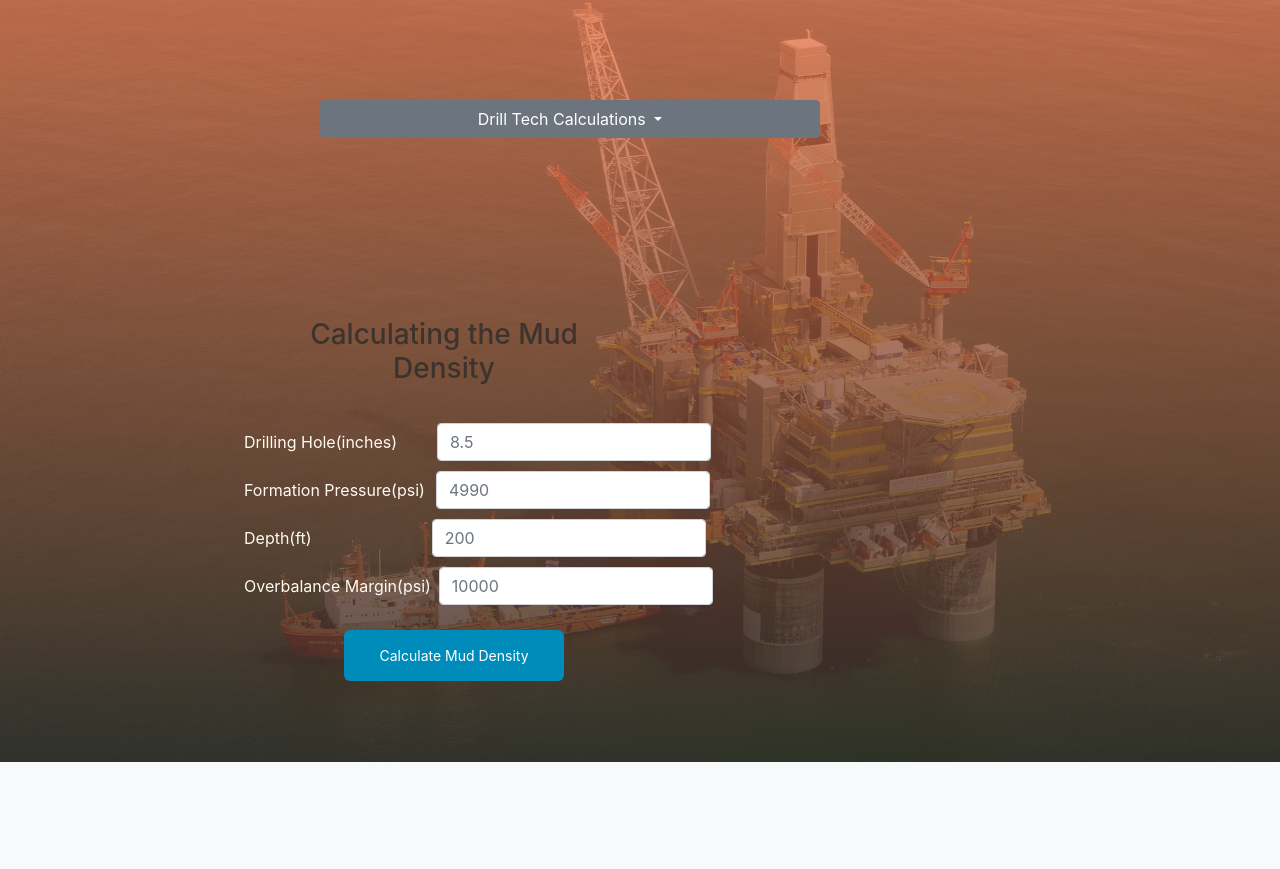
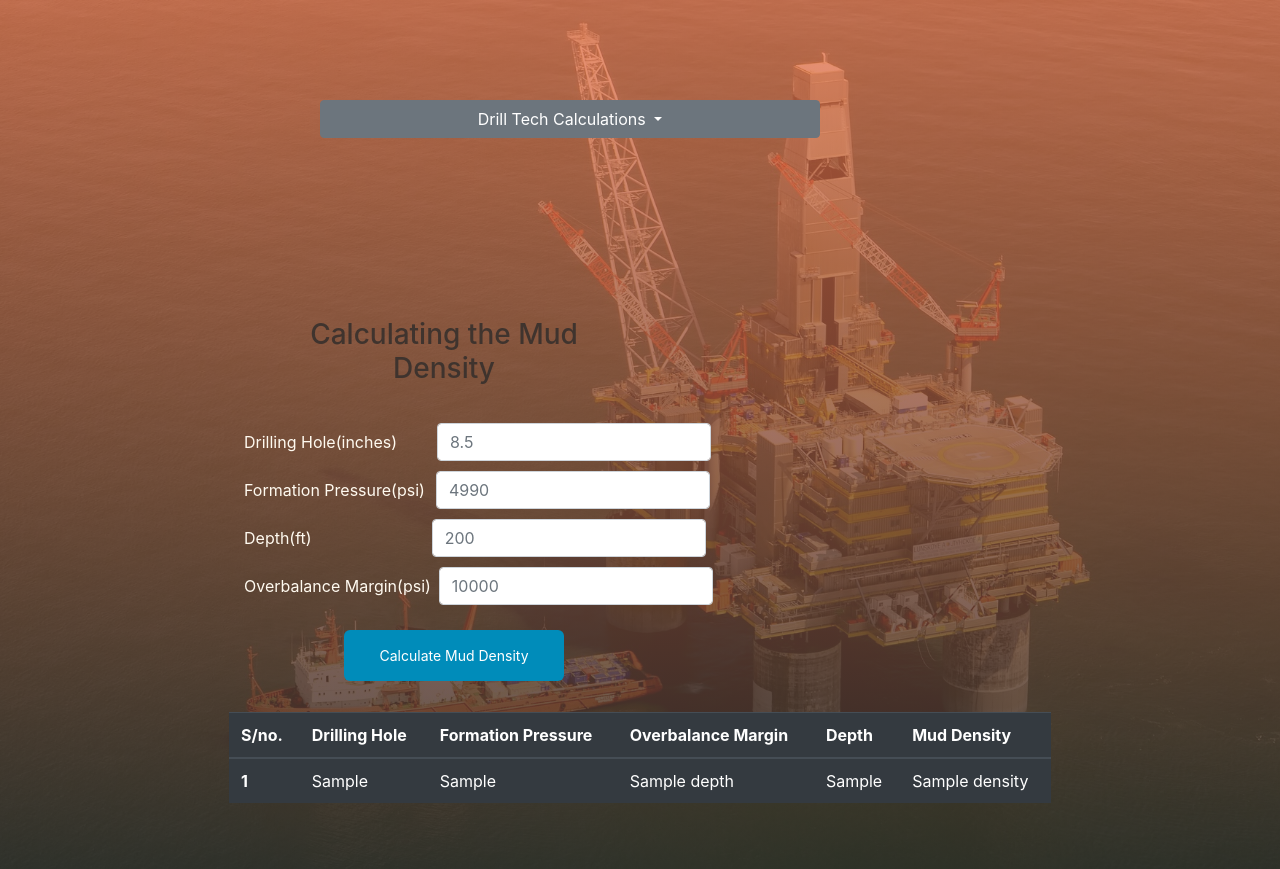
Before and after one commit to pocharis/drillTech, a Flask app: template templates/mud.html in a window 1280 px wide. Shown: the part 56-925 px from the top of the page. Before the commit the page ends 818 px from the top, so only its background shows below. Run offline with Flask 2, Linux system fonts and the light colour scheme; the template is opened without the code that fills it: most values are stand-ins (such as "Sample title", 1, 10 or a date in 2020); some libraries are stand-ins or nearby versions.

Commit message:
added the mud density calculation

```diff
--- a/main.py
+++ b/main.py
@@ -1,4 +1,4 @@
-from flask import Flask, redirect, render_template, request
+from flask import Flask, redirect, render_template, request, url_for
 from flask_pymongo import pymongo
 
 app = Flask(__name__)
@@ -27,7 +27,7 @@ def drilltech():
 #route to ecd page
 @app.route('/drilltech/ecd')
 def ecd():
-    collection.delete_many({'calc_type':'ecd'})
+    # collection.delete_many({'calc_type':'ecd'})
 
     data = collection.find({'calc_type':'ecd'})
     return render_template('ecd.html', data = data)
@@ -38,7 +38,7 @@ def ecd():
 def ecd_calc():
 
     ecd_drill = float(request.form['ecd_drill'])
-    mud_weight = int(request.form['mud_weight'])
+    mud_weight = float(request.form['mud_weight'])
     depth = int(request.form['depth'])
 
     surf_equip = int(request.form['surf_equip'])
@@ -67,6 +67,36 @@ def ecd_calc():
     return redirect(url_for('ecd', ecd = ecd, total_pressure = total_pressure ))
 
 
+#route to mud page
+@app.route('/drilltech/mud')
+def mud():
+    # collection.delete_many({'calc_type':'mud'})
+
+    data = collection.find({'calc_type':'mud'})
+    return render_template('mud.html', data = data)
+
+#route to ecd calculations
+@app.route('/drilltech/mud_calc', methods = ['POST', 'GET'])
+def mud_calc():
+
+    ecd_drill = float(request.form['ecd_drill'])
+    formation_pres = int(request.form['formation_pres'])
+    depth = int(request.form['depth'])
+    overbalance_margin = int(request.form['overbalance_margin'])
+
+
+    density = round((0.052 * 10 * depth)/(0.052 * depth), 2)
+
+    data = {'calc_type':'mud',
+        'ecd_drill': ecd_drill,
+        'formation_pres': formation_pres,
+        'depth':depth,
+        'overbalance_margin':overbalance_margin,
+        'density':density,
+    }
+
+    collection.insert(data)
+    return redirect(url_for('mud', density = density))
 
 if __name__ == '__main__':
     app.run(port=5000,debug=True)
--- a/templates/ecd.html
+++ b/templates/ecd.html
@@ -9,11 +9,11 @@
 <form class="form-inline form-label " action="/drilltech/ecd_calc" method="POST">
     <div class="form-group">
         <label for="ecd_drill">Drilling Hole(inches)</label>
-        <input type="number" id="ecd_drill" name="ecd_drill" class="form-control mx-sm-3" placeholder="8.5">
+        <input type="number" step="0.1" id="ecd_drill" name="ecd_drill" class="form-control mx-sm-3" placeholder="8.5">
     </div>
     <div class="form-group">
         <label for="mud_weight">Mud Weight(ppg)</label>
-        <input type="number" id="mud_weight" name="mud_weight" class="form-control mx-sm-3" placeholder="9.6">
+        <input type="number" step="0.1" id="mud_weight" name="mud_weight" class="form-control mx-sm-3" placeholder="9.6">
 
     </div>
     <div class="form-group">
@@ -101,7 +101,6 @@
             <td>{{rw['surf_equip']}}</td>
             <td>{{rw['in_drill_pipe']}}</td>
             <td>{{rw['in_drill_collars']}}</td>
-            <td>{{rw['in_drill_collars']}}</td>
             <td>{{rw['bit_nozzles']}}</td>
             <td>{{rw['annulus']}}</td>
             <td>{{rw['ecd']}}</td>
--- a/templates/mud.html
+++ b/templates/mud.html
@@ -9,12 +9,11 @@
 <form class="form-inline form-label " action="/drilltech/mud_calc" method="POST">
     <div class="form-group">
         <label for="ecd_drill">Drilling Hole(inches)</label>
-        <input type="number" id="ecd_drill" name="ecd_drill" class="form-control mx-sm-3" placeholder="8.5">
+        <input type="number" step="0.1" id="ecd_drill" name="ecd_drill" class="form-control mx-sm-3" placeholder="8.5">
     </div>
     <div class="form-group">
         <label for="formation_pres">Formation Pressure(psi)</label>
         <input type="number" id="formation_pres" name="formation_pres" class="form-control mx-sm-3" placeholder="4990">
-
     </div>
     <div class="form-group">
         <label for="depth">Depth(ft)</label>
@@ -35,11 +34,10 @@
     </div>
 </form>
 </div>
-      <!-- {% if request.args.get('total_pressure') and request.args.get('ecd') %}
+      {% if request.args.get('density')%}
         <div class="col-sm-4">
           <h1>Results:</h1>
-          <p>ECD: {{ request.args.get('ecd') }}</p>
-          <p>Total Pressure: {{request.args.get('total_pressure')}}</p>
+          <p>Mud Depth: {{ request.args.get('density') }}</p>
           </div>
         </div>
       {% endif %}
@@ -50,16 +48,10 @@
           <tr>
             <th scope="col">S/no.</th>
             <th scope="col">Drilling Hole</th>
-            <th scope="col">Mud Height</th>
+            <th scope="col">Formation Pressure</th>
+            <th scope="col">Overbalance Margin</th>
             <th scope="col">Depth</th>
-            <th scope="col">Sur. Equip</th>
-            <th scope="col">In. Drill Pipe</th>
-            <th scope="col">In. Drill Col</th>
-            <th scope="col">Bit Nozzles</th>
-            <th scope="col">Annulus</th>
-            <th scope="col">Ecd</th>
-            <th scope="col"><b>Total Pressure</b></th>
-
+            <th scope="col">Mud Density</th>
           </tr>
       </thead>
       <tbody>
@@ -71,17 +63,10 @@
           <tr>
             <th scope="row">{{loop.index}}</th>
             <td>{{rw['ecd_drill']}}</td>
-            <td>{{rw['mud_height']}}</td>
+            <td>{{rw['formation_pres']}}</td>
             <td>{{rw['depth']}}</td>
-            <td>{{rw['surf_equip']}}</td>
-            <td>{{rw['in_drill_pipe']}}</td>
-            <td>{{rw['in_drill_collars']}}</td>
-            <td>{{rw['in_drill_collars']}}</td>
-            <td>{{rw['bit_nozzles']}}</td>
-            <td>{{rw['annulus']}}</td>
-            <td>{{rw['ecd']}}</td>
-            <td>{{rw['total_pressure']}}</td>
-
+            <td>{{rw['overbalance_margin']}}</td>
+            <td>{{rw['density']}}</td>
           </tr>
 
 
@@ -89,6 +74,6 @@
     </tbody>
     </table>
 
-      {% endif %} -->
+      {% endif %}
 
   {% endblock %}
```
